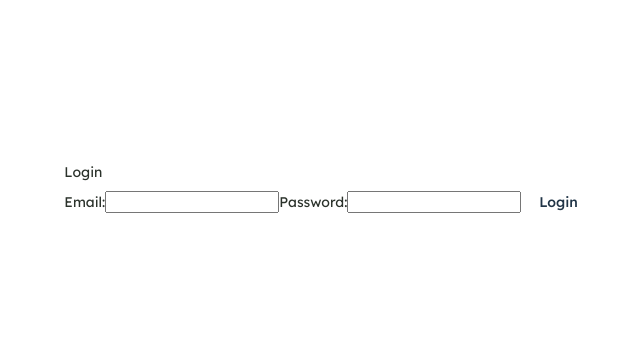
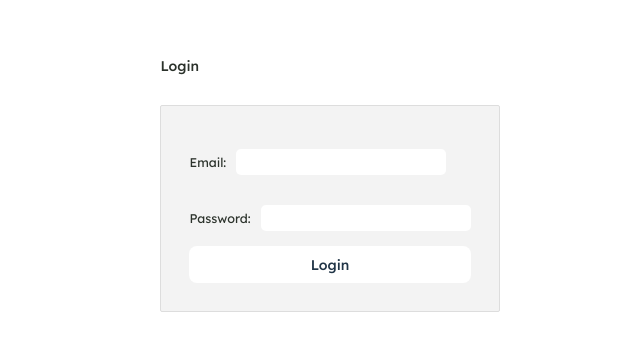
Before and after one commit to dene009/event-planning-platform, a React (Vite) app in the folder eventbridge/: page /login in a window 1280 px wide. Shown: the part 209-560 px from the top of the page, without its empty margins (310-950 px from the left). Built offline with nearby package versions, Linux system fonts and the light colour scheme.

Commit message:
frontend files

```diff
--- a/eventbridge/src/components/FilterBox/FilterBox.css
+++ b/eventbridge/src/components/FilterBox/FilterBox.css
@@ -1,43 +1,67 @@
+/* Main Filter Card */
 .filter-card {
-    width: 500px;
-    height: 70px;
+  width: 550px;
+  height: 100px;
   background-color: white;
   display: flex;
   flex-direction: column;
-
   justify-content: space-between;
   align-items: center;
-    border-radius: 12px;
+  border-radius: 10px;
   padding-bottom: 24px;
   margin-bottom: 40px;
+  margin-left: 5px;
   border: 1px solid var(--primary-color);
 }
+
+/* Wrapper for alignment */
 .wrapper {
   width: 500px;
   height: 100px;
   padding: 24px;
-    display: flex;
+  display: inline-flex;
   justify-content: space-between;
   align-items: center;
+  background-color: white;
 }
+
+/* Form inside the Filter Card */
 .filter-card form {
   display: flex;
   justify-content: space-between;
   align-items: center;
+  background-color: white;
 }
+
+/* Month Label Styling */
 .month label {
-    font-size: 16px !important;
+  font-size: 30px !important;
+  background-color: white;
 }
-  .month select {
-    font-size: 16px !important;
+
+/* Select Dropdown Styling for Month and Year */
+.month select, .year select {
+  font-size: 30px !important;
+  background-color: white;
+  color: var(--primary-color); /* Optional: set text color */
+  border: 1px solid var(--primary-color);
+  border-radius: 4px;
+  padding: 4px;
+  -webkit-appearance: none; /* Removes default styling in Safari */
+  -moz-appearance: none;    /* Removes default styling in Firefox */
+  appearance: none;         /* Standard appearance reset */
 }
+
+/* Button Styling */
 .filter-card button {
-    padding: 12px 28px 12px 28px;
+  padding: 12px 28px;
   border-style: none;
   border-radius: 6px;
-    background-color: var(--primary-color);
+  background-color: white;
   cursor: pointer;
 }
+
+/* Hover Effect for Button */
 .filter-card button:hover {
-    background-color: rgb(9, 140, 16);
+  background-color: rgb(188, 201, 189);
 }
--- a/eventbridge/src/components/FilterBox/FilterBox.jsx
+++ b/eventbridge/src/components/FilterBox/FilterBox.jsx
@@ -1,6 +1,7 @@
 import { useState,useEffect } from "react";
 import { generateDataOptions,months,years } from "../../utils/DataRender";
 import "./FilterBox.css";
+
 const FilterBox = ({getMonthYear})=>{
     const [selectedMonth,setSelectedMonth]=useState("January");
     const [selectedYear,setSelectedYear]=useState(2024);
--- /dev/null
+++ b/eventbridge/src/components/Login/Login.css
@@ -0,0 +1,59 @@
+/***    Login Page     ***/
+h2 {
+    font-weight: 500
+
+}
+
+form {
+    display: grid;
+    background: #f3f3f3;
+    border: 1px solid #ddd;
+    border-radius: 2px;
+    padding: 2rem;
+    margin: 2rem 0 1rem 0
+}
+
+form label {
+    float: left;
+    font-size: .9rem;
+    margin: 0;
+    padding: 0
+}
+
+.right-label {
+    float: right;
+    cursor: pointer
+}
+
+input {
+    width: 15rem;
+    margin-top: 15px;
+    margin-bottom: 15px;
+    margin-left: 10px;
+    background-color: white;
+    padding: .3rem;
+    border-radius: 5px;
+    outline: none;
+    border: none
+
+}
+
+#sub_btn {
+    display: block;
+    width: 100%;
+    padding: .3rem;
+    border: none;
+    background: #222;
+    color: #0bba37;
+    border-radius: 3px;
+}
+
+#sub_btn:hover {
+    background: #333;
+    transition: all .5s
+}
+
+footer p {
+    margin: 0;
+    font-size: .9rem
+}
--- a/eventbridge/src/components/Login/Login.jsx
+++ b/eventbridge/src/components/Login/Login.jsx
@@ -1,5 +1,6 @@
 import React, { useState } from 'react';
 import { useNavigate, useLocation } from 'react-router-dom';
+import "./login.css";
 
 const Login = () => {
   const [email, setEmail] = useState("");
--- /dev/null
+++ b/eventbridge/src/components/Register/Register.css
@@ -0,0 +1,16 @@
+#checkbox {
+    width: 1rem
+}
+
+form span {
+    font-size: .8rem
+}
+
+#reset_pass_lbl {
+    float: left
+}
+
+/***    Home Page     ***/
+.home-page-title {
+    color: #222
+}
--- a/eventbridge/src/components/Register/Register.jsx
+++ b/eventbridge/src/components/Register/Register.jsx
@@ -1,6 +1,7 @@
 // components/Register.jsx
 import React, { useState } from "react";
 import { useNavigate } from "react-router-dom";
+import "./Register.css";
 
 const Register = () => {
   const [formData, setFormData] = useState({
@@ -44,6 +45,7 @@ const Register = () => {
   return (
     <div>
       <h2>Register</h2>
+      <h5>Create your personal account</h5>
       <form onSubmit={handleSubmit}>
         <label>
           Email:
--- a/eventbridge/src/index.css
+++ b/eventbridge/src/index.css
@@ -55,7 +55,7 @@ button {
   font-size: 1em;
   font-weight: 500;
   font-family: inherit;
-  background-color: #f9f9f9; /* Light background for buttons */
+  background-color: #0dc113; /* Light background for buttons */
   color: #213547;
   cursor: pointer;
   transition: border-color 0.25s;
```
Lines whose indentation alone changed are shown as unchanged.
